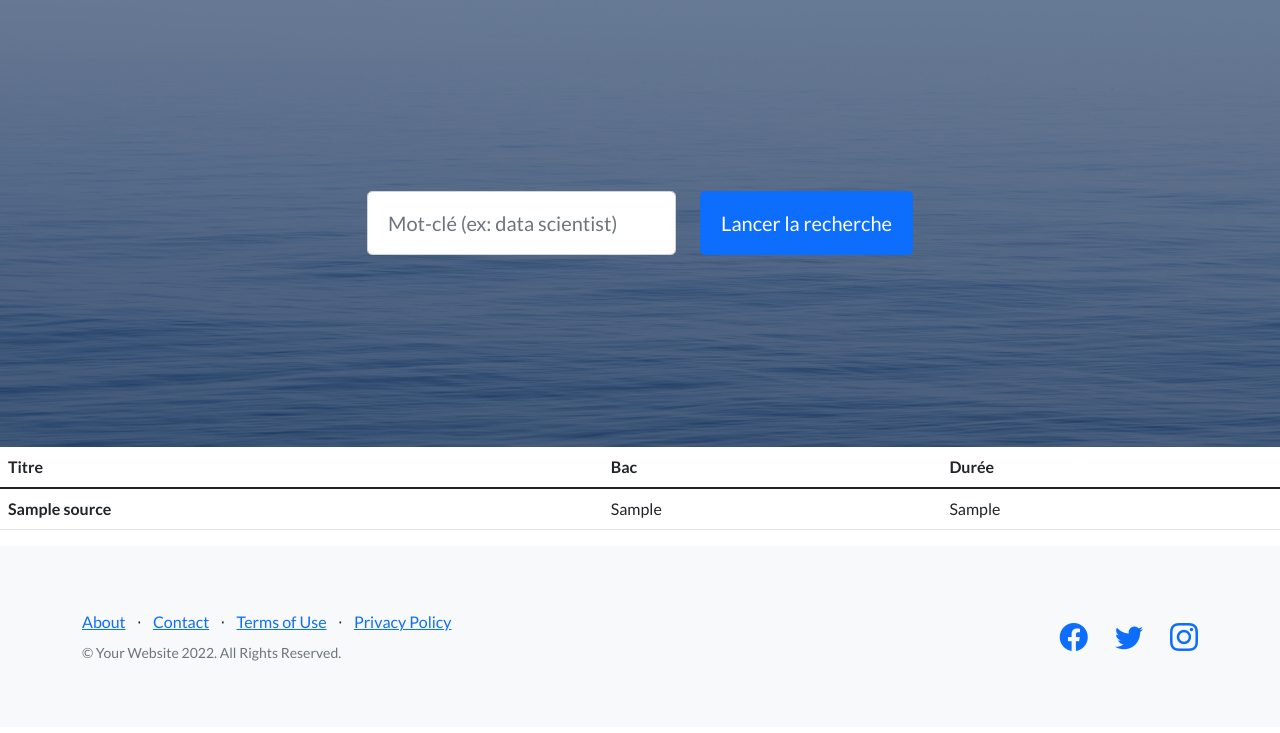
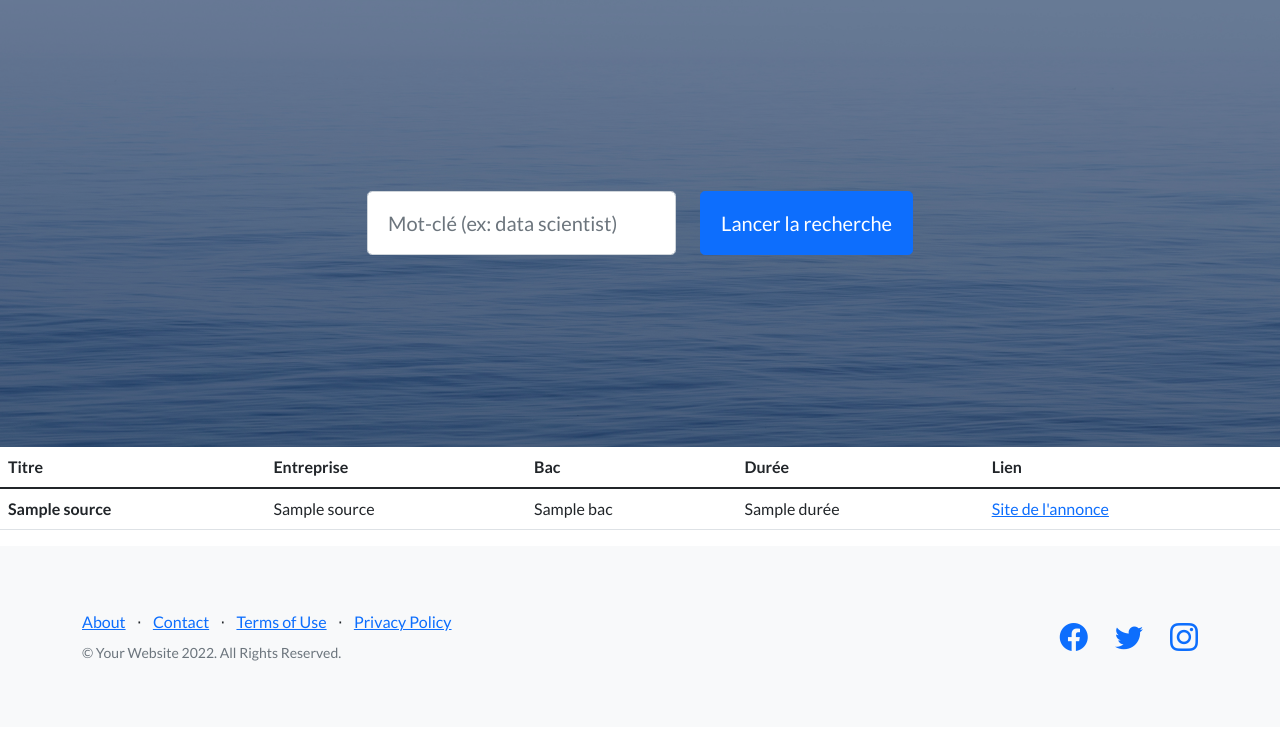
Before and after one commit to Leralix/TrouveTonStage, a Flask app: template Le site/templates/search_results.html in a window 1280 px wide. Shown: the part 67-800 px from the top of the page. Run offline with Flask 2, Linux system fonts and the light colour scheme; the template is opened without the code that fills it: most values are stand-ins (such as "Sample title", 1, 10 or a date in 2020); some libraries are stand-ins or nearby versions.

Commit message:
Ajout de plusieurs données dans le tableau

```diff
--- a/Le site/DisplayElasticSearch.py
+++ b/Le site/DisplayElasticSearch.py
@@ -9,15 +9,11 @@ es_client = Elasticsearch(hosts=["http://localhost:9200"])
 def home():
     return render_template('main.html')
 
-@app.route('/search_results')
-def search_request():
-    return render_template('search.html')
 
 
 @app.route('/search_results', methods=['GET','POST'])
 def search_request():
     print(request.method)
-    print("test")
     search_term = request.form["NameInput"]
     print(search_term)
 
--- a/Le site/ElasticS.py
+++ b/Le site/ElasticS.py
@@ -12,7 +12,7 @@ es_client.ping()
 df = pd.read_csv("DatabaseFInaleWTTJ.csv")
 df = df.fillna('')
 
-use_these_keys = ['Titre', 'Durée', 'Nom entreprise', 'Bac']
+use_these_keys = ['Titre', 'Durée', 'Nom entreprise', 'Bac','url']
 
 
 def filterKeys(document):
--- a/Le site/templates/search_results.html
+++ b/Le site/templates/search_results.html
@@ -66,8 +66,10 @@
             <thead>
               <tr>
                 <th>Titre</th>
+                <th>Entreprise</th>
                 <th>Bac</th>
                 <th>Durée</th>
+                <th>Lien</th>
               </tr>
             </thead>
 
@@ -75,8 +77,14 @@
             <tbody>
               <tr>
                 <th scope="row">{{ hit['_source']['Titre'] }}</th>
-                  <td>{{ hit['_source']['BacFormat'] }}</td>
-                  <td>{{ hit['_source']['ContratFormat'] }}</td>
+                  <td>{{ hit['_source']['Nom entreprise'] }}</td>
+                  <td>{{ hit['_source']['Bac'] }}</td>
+                  <td>{{ hit['_source']['Durée'] }}</td>
+                  <td><a style=hit['_source']['url'] href="http://example.com">
+                    <div>
+                      Site de l'annonce
+                    </div>
+                  </a></td>
               </tr>
             </tbody>
         {% endfor %}
```
